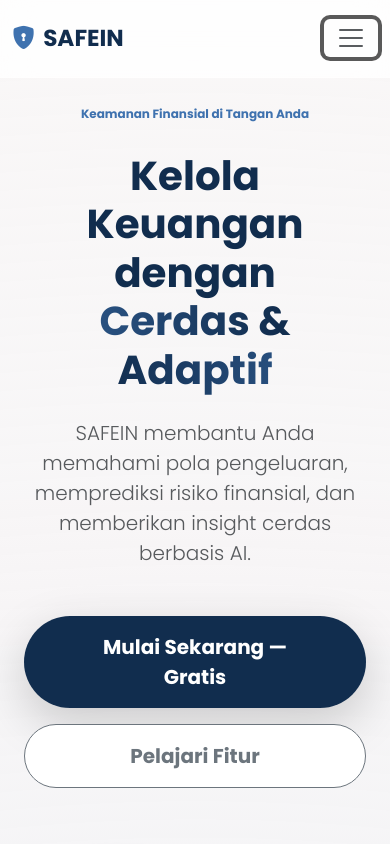
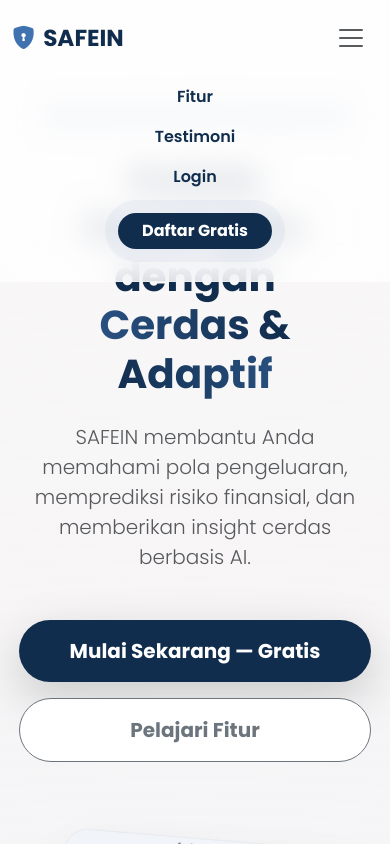
Before and after one commit to AuliaFitriNurAzizah/FE_SAFEIN, a React (Vite) app: page / in a window 390 px wide. Both pictures are taken after a click on the button 351 px from the left and 38 px from the top of the page. Shown: the top 844 px of the page. Built offline with nearby package versions, Linux system fonts and the light colour scheme.

Commit message:
hamburger menu landing page

```diff
--- a/src/pages/LandingPage.jsx
+++ b/src/pages/LandingPage.jsx
@@ -1,7 +1,9 @@
-import React from "react";
+import React, { useState } from "react";
 import { Link } from "react-router-dom";
 
 function LandingPage() {
+  const [isNavExpanded, setIsNavExpanded] = useState(false);
+
   return (
     <div className="min-vh-100 hero-gradient position-relative">
       {/* Background Animated Blobs */}
@@ -20,22 +22,50 @@ function LandingPage() {
           <Link className="navbar-brand fw-bold text-safein-navy fs-3" to="/">
             <i className="bi bi-shield-lock-fill me-2 text-safein-blue"></i>SAFEIN
           </Link>
-          <button className="navbar-toggler border-0" type="button" data-bs-toggle="collapse" data-bs-target="#navbarNav">
+          <button
+            className="navbar-toggler border-0 shadow-none"
+            type="button"
+            onClick={() => setIsNavExpanded(!isNavExpanded)}
+          >
             <span className="navbar-toggler-icon"></span>
           </button>
-          <div className="collapse navbar-collapse" id="navbarNav">
-            <ul className="navbar-nav ms-auto align-items-center">
+          <div className={`collapse navbar-collapse ${isNavExpanded ? "show" : ""}`} id="navbarNav">
+            <ul className="navbar-nav ms-auto align-items-center py-3 py-lg-0">
               <li className="nav-item">
-                <a href="#fitur" className="nav-link fw-semibold px-3 text-safein-navy">Fitur</a>
+                <a
+                  href="#fitur"
+                  className="nav-link fw-semibold px-3 text-safein-navy"
+                  onClick={() => setIsNavExpanded(false)}
+                >
+                  Fitur
+                </a>
               </li>
               <li className="nav-item">
-                <a href="#testimoni" className="nav-link fw-semibold px-3 text-safein-navy">Testimoni</a>
+                <a
+                  href="#testimoni"
+                  className="nav-link fw-semibold px-3 text-safein-navy"
+                  onClick={() => setIsNavExpanded(false)}
+                >
+                  Testimoni
+                </a>
               </li>
               <li className="nav-item">
-                <Link to="/login" className="nav-link fw-semibold px-3 text-safein-navy">Login</Link>
+                <Link
+                  to="/login"
+                  className="nav-link fw-semibold px-3 text-safein-navy"
+                  onClick={() => setIsNavExpanded(false)}
+                >
+                  Login
+                </Link>
               </li>
-              <li className="nav-item ms-lg-2">
-                <Link to="/register" className="btn btn-safein px-4 rounded-pill fw-bold pulse-button">Daftar Gratis</Link>
+              <li className="nav-item ms-lg-2 mt-3 mt-lg-0">
+                <Link
+                  to="/register"
+                  className="btn btn-safein px-4 rounded-pill fw-bold pulse-button w-100"
+                  onClick={() => setIsNavExpanded(false)}
+                >
+                  Daftar Gratis
+                </Link>
               </li>
             </ul>
           </div>
@@ -45,8 +75,8 @@ function LandingPage() {
       {/* Hero Section */}
       <header className="container d-flex flex-column align-items-center justify-content-center text-center px-4" style={{ minHeight: "100vh", paddingTop: "100px" }}>
         <div className="animate-fade-in-up" style={{ maxWidth: "1000px" }}>
-          <span className="badge rounded-pill bg-safein-white bg-opacity-10 text-safein-blue px-3 py-2 mb-4 fw-bold">
-          Keamanan Finansial di Tangan Anda
+          <span className="badge rounded-pill bg-safein-white bg-opacity-10 text-safein-blue px-4 py-2 mb-4 fw-bold fs-6">
+            Keamanan Finansial di Tangan Anda
           </span>
           <h1 className="display-2 fw-bold text-safein-navy mb-4">
             Kelola Keuangan dengan <br />
--- a/src/pages/Login.jsx
+++ b/src/pages/Login.jsx
@@ -132,7 +132,7 @@ function Login() {
 
           <div className="branding-content text-center animate-fade-in-up" style={{ maxWidth: "500px" }}>
             <div className="glass-pill mb-4 animate-float">
-              ✨ Trusted by 50,000+ users
+              Solusi Cerdas Pengelolaan Finansial
             </div>
             <h1 className="display-4 fw-bold mb-4 leading-tight">Analisis Keuangan Cerdas Berbasis AI</h1>
             <p className="lead mb-5 opacity-75">
--- a/src/pages/Register.jsx
+++ b/src/pages/Register.jsx
@@ -48,7 +48,7 @@ function Register() {
 
           <div className="branding-content text-center animate-fade-in-up" style={{ maxWidth: "520px" }}>
             <div className="glass-pill mb-4 animate-float">
-              🚀 Start your journey today
+               Start your journey today
             </div>
             <h1 className="display-4 fw-bold mb-4 leading-tight">Keputusan Finansial yang Lebih Baik</h1>
             <p className="lead mb-5 opacity-75">
```
